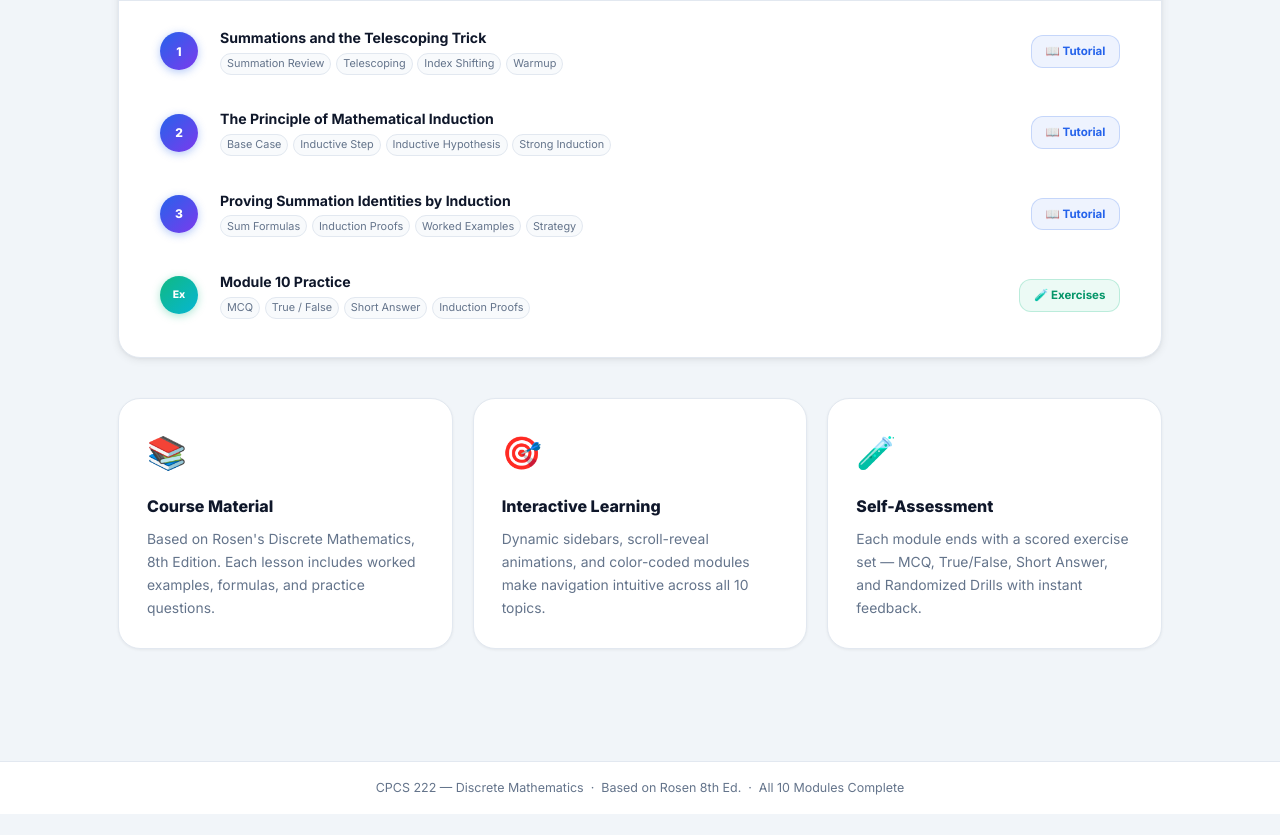
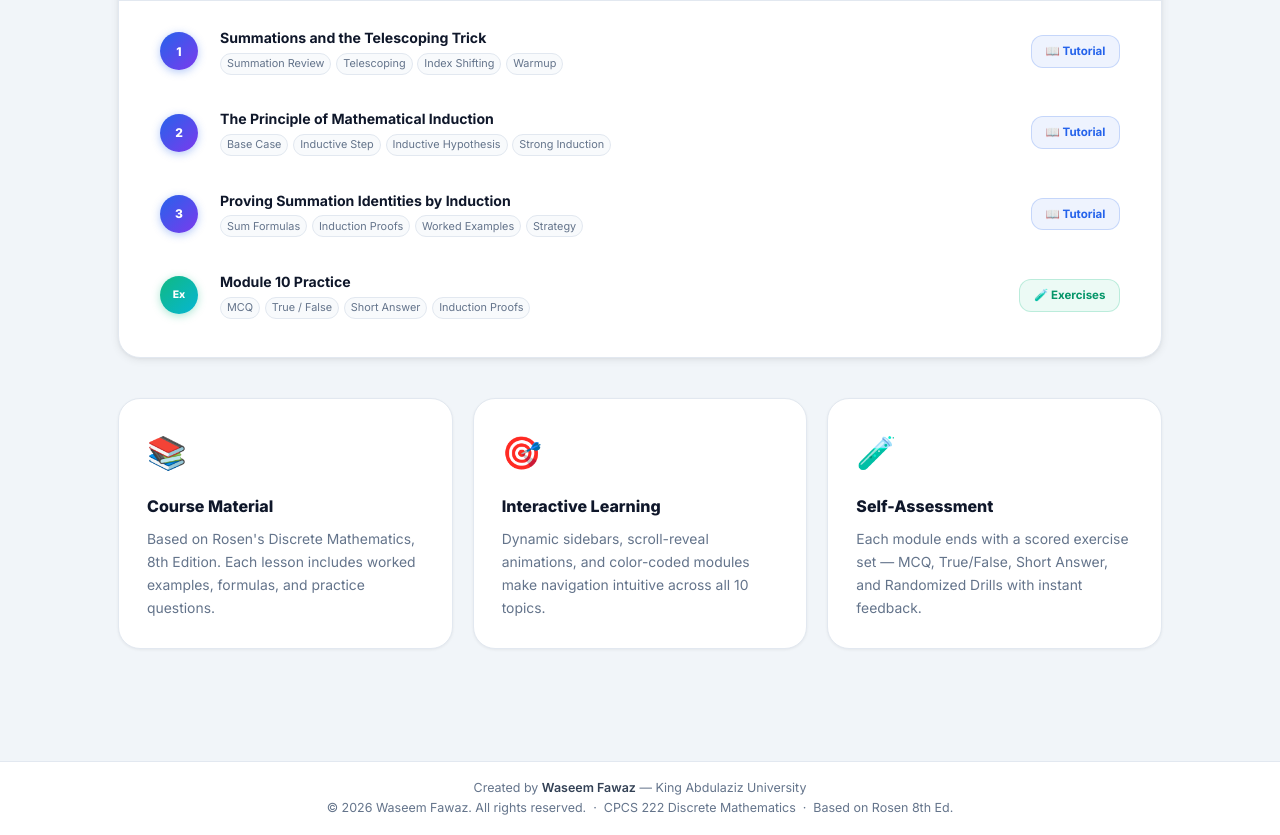
Before and after one commit to WSM-FWZ/CPCS222-Course, a plain HTML site: page index.html in a window 1280 px wide. Shown: the part 5149-5984 px from the top of the page. Before the commit the page ends 5963 px from the top, so only its background shows below. Drawn offline with Linux system fonts and the light colour scheme.

Commit message:
Add files via upload

```diff
--- a/index.html
+++ b/index.html
@@ -743,7 +743,8 @@
   </main>
 
   <footer class="site-footer">
-    <p>CPCS 222 — Discrete Mathematics &nbsp;·&nbsp; Based on Rosen 8th Ed. &nbsp;·&nbsp; All 10 Modules Complete</p>
+    <p>Created by <strong>Waseem Fawaz</strong> — King Abdulaziz University</p>
+    <p>© 2026 Waseem Fawaz. All rights reserved. &nbsp;·&nbsp; CPCS 222 Discrete Mathematics &nbsp;·&nbsp; Based on Rosen 8th Ed.</p>
   </footer>
 
   <script src="./assets/js/app.js"></script>
```
